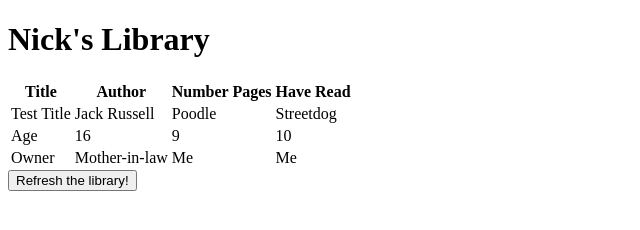
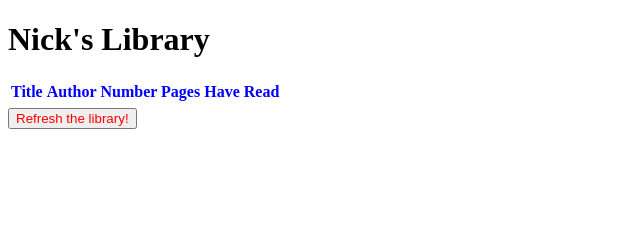
Before and after one commit to nksacayan/odin-library-project, a plain HTML site: page index.html in a window 1280 px wide. Both pictures are taken after a click on the button "Refresh the library!". Shown: the whole page, without its empty margins (0-640 px from the left). Drawn offline with Linux system fonts and the light colour scheme.

Commit message:
whos really lookin here frfr

```diff
--- a/index.html
+++ b/index.html
@@ -4,7 +4,8 @@
     <meta charset="UTF-8">
     <meta name="viewport" content="width=device-width, initial-scale=1.0">
     <title>Document</title>
-    <script src="script.js"></script>
+    <script src="script.js" defer></script>
+    <link rel="stylesheet" href="style.css">
 </head>
 <body>
     <h1>Nick's Library</h1>
@@ -15,19 +16,19 @@
           <th>Number Pages</th>
           <th>Have Read</th>
         </tr>
-        <tr>
+        <tr class="library-content-row">
           <td>Test Title</td>
           <td>Jack Russell</td>
           <td>Poodle</td>
           <td>Streetdog</td>
         </tr>
-        <tr>
+        <tr class="library-content-row">
           <td>Age</td>
           <td>16</td>
           <td>9</td>
           <td>10</td>
         </tr>
-        <tr>
+        <tr class="library-content-row">
           <td>Owner</td>
           <td>Mother-in-law</td>
           <td>Me</td>
@@ -35,7 +36,7 @@
         </tr>
       </table>
 
-    <button id="display-library-button">Refresh the library!</button>
+    <button id="myButton">Refresh the library!</button>
 
 </body>
 </html>
--- a/script.js
+++ b/script.js
@@ -1,4 +1,11 @@
-const myLibrary = [];
+const myLibrary = [
+    {
+        title: "the hobbit",
+        author: "jrr tolksdaddy",
+        numPages: "like a ton",
+        haveRead: "basically"
+    }
+];
 
 function Book(title, author, numPages, haveRead) {
     this.title = title;
@@ -11,18 +18,49 @@ function addBookToLibrary(book) {
     myLibrary.push(book);
 }
 
-function displayAllBooks() {
+function displayBook(book) {
+    const tableRow = document.createElement('tr');
+    tableRow.className = "library-content-row";
+
+    let titleData = document.createElement('td');
+    titleData.content = book.title;
+    tableRow.append(titleData);
+
+    let authorData = document.createElement('td');
+    authorData.content = book.author;
+    tableRow.append(authorData);
+
+    let numPagesData = document.createElement('td');
+    numPagesData.content = book.numPages;
+    tableRow.append(numPagesData);
+
+    let haveReadData = document.createElement('td');
+    haveReadData.content = book.haveRead;
+    tableRow.append(haveReadData);
+
     const libraryTable = document.querySelector("#library-table");
-    // delete all table rows that arent the header row
-    const tableContent = libraryTable.querySelectorAll(":not(.table-header-row)");
-    for (const contentRow in tableContent) {
-        libraryTable.removeChild(contentRow);
-    }
-    // push a row for each book
+    libraryTable.append(tableRow);
 }
 
+function displayLibrary() {
+    for (let book of myLibrary) {
+        displayBook(book);
+    }
+}
 
-const displayLibraryButton = document.querySelector("#display-library-button");
-displayLibraryButton.addEventListener("click", () => {
-    displayAllBooks();
+function clearLibraryContent() {
+    let libraryContent = document.querySelectorAll(".library-content-row");
+    for (let content of libraryContent) {
+        content.remove();
+    }
+}
+
+function onRefreshBooksClicked() {
+    clearLibraryContent();
+    displayLibrary();
+}
+
+const button = document.querySelector("#myButton");
+button.addEventListener("click", () => {
+    onRefreshBooksClicked();
 });
--- /dev/null
+++ b/style.css
@@ -0,0 +1,11 @@
+#myButton {
+    color: red;
+}
+
+.table-header-row {
+    color: blue;
+}
+
+.library-content-row {
+    color: green;
+}
```
Also changed, not shown: styes.css (deleted).
